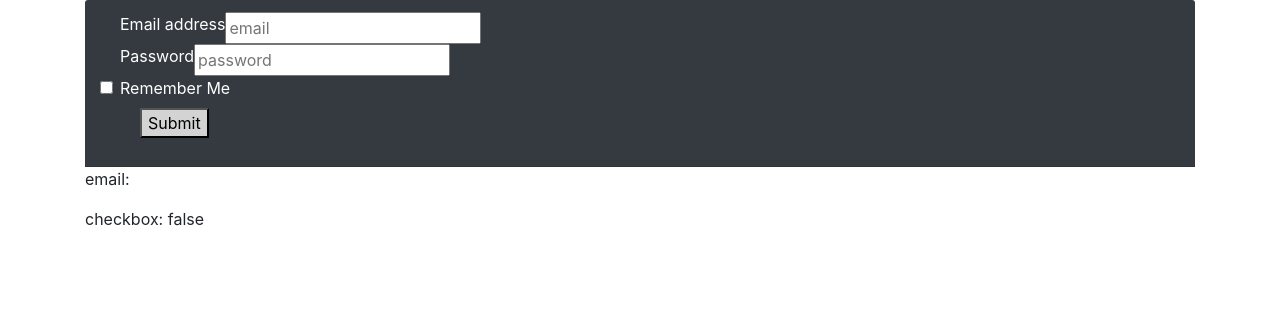
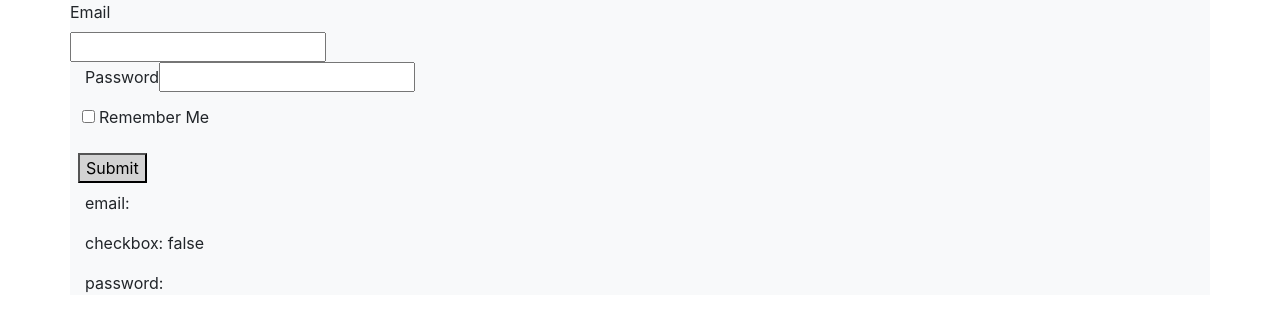
Before and after one commit to fasulu/react, a React (Create React App) app in the folder chapitre-04/form/: page / in a window 1280 px wide. Shown: the top 332 px of the page. Built offline with nearby package versions, Linux system fonts and the light colour scheme.

Commit message:
form validation

```diff
--- a/chapitre-04/form/src/App.js
+++ b/chapitre-04/form/src/App.js
@@ -23,10 +23,21 @@ class App extends Component {
 
     let email = event.target.value
     console.log(event.target.value)
-    console.log("email from handleEmail",email)
+    console.log("email from handleEmail", email)
 
     this.setState({
       email: event.target.value
+    })
+  }
+
+  handlePassword(event) {
+
+    let pwd = event.target.value
+
+    console.log("password text", pwd)
+
+    this.setState({
+      password: event.target.value
     })
   }
 
@@ -37,7 +48,6 @@ class App extends Component {
 
     this.setState({
       checkbox: event.target.checked
-
     })
     console.log("checkbox state value", this.state.checkbox)
   }
@@ -53,35 +63,40 @@ class App extends Component {
 
     return (
 
-      <div className="container">
-        <div className="card-header bg-dark text-white">
-          <div className="container">
+      <div className="container-sm bg-light">
 
-            <div className="row col-sm-6">
+        <div className="row">
 
-              <div className="input-group input-group-lg">
-                <label> Email address </label>
-                <input id="email" class="" onChange={this.handleEmail} type="email" placeholder="email" required ></input>
-              </div>
-
-              <div className="input-group input-group-lg">
-                <label> Password </label>
-                <input id="password" class="" type="password" placeholder="password" required></input>
-              </div>
-            </div>
-
-            <div className="input-group input-group-lg">
-              <input className="form-check-input " id="checkbox" type="checkbox" onClick={this.checkboxData} ></input>
-              <label >Remember Me</label>
-            </div>
-
-            <div className="form-check mb-3">
-              <button style={{background:"lightGrey"}} onClick={this.submitData} email={this.state.email} password={this.state.password}>Submit</button>
+          <div>
+            <label for="inputText" class="form-label">Email </label> <br></br>
+            <input type="email" id="inputEmail" class="emailInput" onChange={this.handleEmail}></input>
+          </div>
+          </div>
+          <div className="row">
+          <div className="col">
+            <div>
+              <label for="inputPassword5" class="form-label">Password</label>
+              <input id="inputPassword" class="pwdInput " onChange={this.handlePassword}></input>  {/* type="password"  */}
             </div>
           </div>
         </div>
+
+        <div className="row p-2 ">
+          <div className="">
+            <input className="mx-1 " id="checkbox" type="checkbox" onClick={this.checkboxData} ></input>
+            <label className=""  >Remember Me</label>
+          </div>
+        </div>
+        <div className="row p-2 ">
+          <div className="">
+            <button style={{ background: "lightGrey" }} onClick={this.submitData} email={this.state.email} password={this.state.password}>Submit</button>
+          </div>
+        </div>
+
         <p>email: {this.state.email}</p>
         <p>checkbox: {this.state.checkbox}</p>
+        <p>password: {this.state.password}</p>
+
       </div>
     );
 
```
